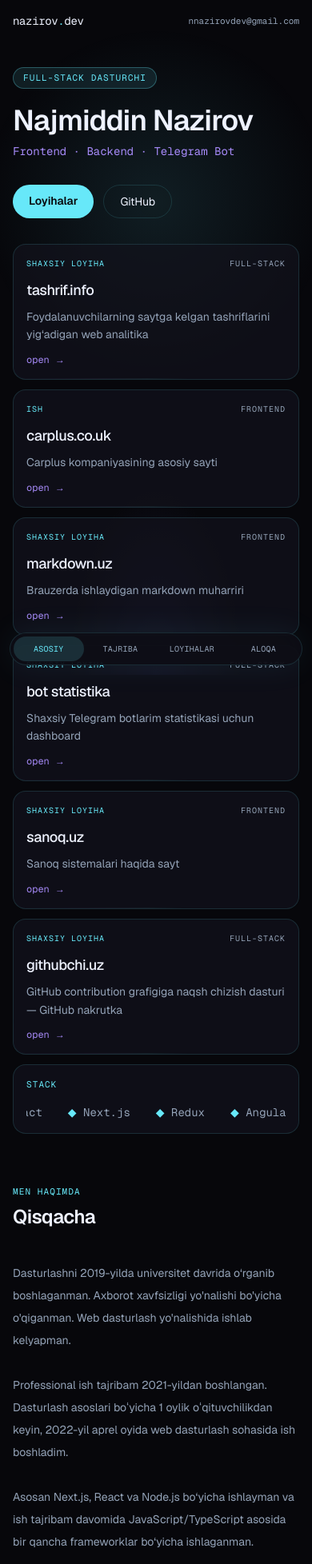
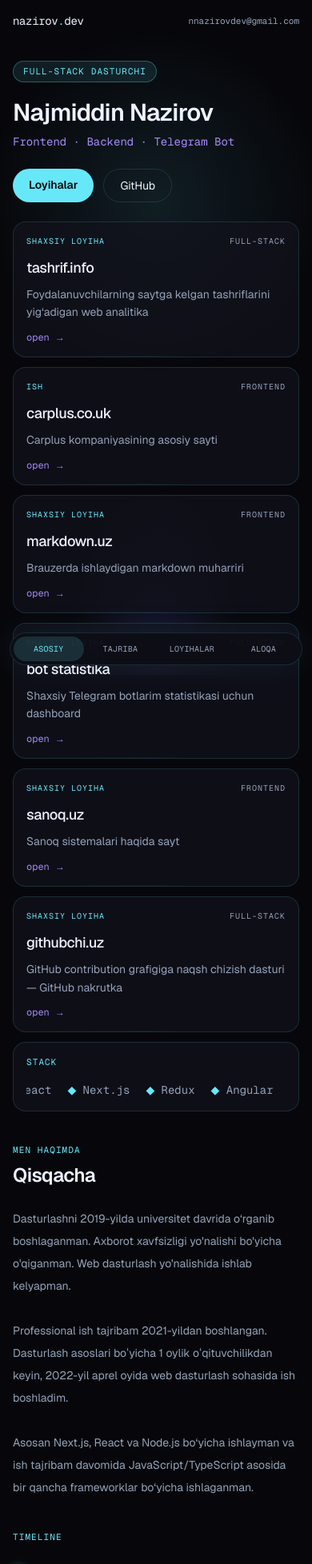
Before and after one commit to jarkurghan/portfolio-v2, a Next.js app: page / in a window 390 px wide. Shown: the top 1956 px of the page at 80% size. Built offline with nearby package versions, Linux system fonts and the light colour scheme.

Commit message:
Refactor layout and spacing across multiple components: adjust margins and padding in Home, Contact, Experience, Work, and WorkSlug pages for improved visual consistency and user experience. Update skill marquee and timeline components for better alignment and spacing.

```diff
--- a/app/contact/page.tsx
+++ b/app/contact/page.tsx
@@ -10,12 +10,12 @@ export default function ContactPage() {
   const write = contact.channels.filter((c) => c.primary);
 
   return (
-    <main className="mx-auto grid w-full max-w-6xl flex-1 gap-10 px-4 py-8 md:grid-cols-[260px_1fr] md:gap-16 md:px-8 md:py-10">
+    <main className="mx-auto grid w-full max-w-6xl flex-1 gap-6 px-4 py-8 md:grid-cols-[260px_1fr] md:gap-16 md:px-8 md:py-10">
       <aside className="md:sticky md:top-8 md:self-start">
         {/* <p className="font-mono text-[11px] uppercase tracking-widest text-cyan">
           {contact.status.label}
         </p> */}
-        <h1 className="mt-2 text-3xl font-semibold tracking-tight md:text-4xl">Aloqa</h1>
+        <h1 className="mt-0 text-3xl font-semibold tracking-tight md:mt-2 md:text-4xl">Aloqa</h1>
         {/* <p className="mt-3 text-sm text-violet">{contact.status.value}</p> */}
         {/* <p className="mt-2 text-sm leading-relaxed text-muted">{contact.status.detail}</p> */}
 
@@ -31,7 +31,7 @@ export default function ContactPage() {
           ))}
         </dl>
 
-        <div className="mt-8 flex flex-col gap-3 font-mono text-sm">
+        <div className="mt-6 flex flex-col gap-3 font-mono text-sm md:mt-8">
           {write.map((channel) => (
             <a
               key={channel.id}
@@ -45,7 +45,7 @@ export default function ContactPage() {
         </div>
       </aside>
 
-      <div className="min-w-0 space-y-16 pb-8">
+      <div className="min-w-0 space-y-10 pb-8 md:space-y-16">
         <section>
           <h2 className="hidden font-mono text-[11px] uppercase tracking-widest text-cyan md:block">
             Men buyoqdaman
--- a/app/experience/page.tsx
+++ b/app/experience/page.tsx
@@ -16,7 +16,7 @@ export default function ExperiencePage() {
       <h1 className="mt-2 text-3xl font-semibold tracking-tight md:text-6xl">
         Tajriba
       </h1>
-      <div className="mt-10">
+      <div className="mt-6 md:mt-10">
         <Timeline items={experience} detailed />
       </div>
     </main>
--- a/app/page.tsx
+++ b/app/page.tsx
@@ -9,15 +9,15 @@ export default function Home() {
     const featured = featuredProjects();
 
     return (
-        <main className="mx-auto w-full max-w-6xl flex-1 px-4 pb-16 md:px-8">
-            <section className="flex flex-col justify-center py-8 md:min-h-[72vh] md:py-10">
+        <main className="mx-auto w-full max-w-6xl flex-1 px-4 pb-12 md:px-8 md:pb-16">
+            <section className="flex flex-col justify-center py-6 md:min-h-[72vh] md:py-10">
                 <p className="inline-flex w-fit items-center gap-2 rounded-full border border-cyan/30 bg-cyan/10 px-3 py-1 font-mono text-[11px] uppercase tracking-widest text-cyan">
                     {site.role}
                 </p>
-                <h1 className="mt-5 text-4xl font-semibold tracking-tight sm:text-5xl md:mt-6 md:text-7xl">{site.name}</h1>
+                <h1 className="mt-5 text-3xl font-semibold tracking-tight sm:text-5xl md:mt-6 md:text-7xl">{site.name}</h1>
                 <p className="mt-2 font-mono text-sm text-violet">Frontend · Backend · Telegram Bot</p>
                 {/* <p className="mt-5 max-w-xl text-base leading-relaxed text-muted md:mt-6 md:text-lg">{site.tagline}</p> */}
-                <div className="mt-8 flex flex-wrap gap-3">
+                <div className="mt-6 flex flex-wrap gap-3 md:mt-8">
                     <Link href="/work" className="rounded-full bg-cyan px-5 py-2.5 text-sm font-semibold text-bg transition-opacity hover:opacity-90">
                         Loyihalar
                     </Link>
@@ -44,7 +44,7 @@ export default function Home() {
                 </div>
             </section>
 
-            <section className="mt-16 grid gap-10 md:grid-cols-[0.8fr_1.2fr]">
+            <section className="mt-10 grid gap-6 md:mt-16 md:grid-cols-[0.8fr_1.2fr] md:gap-10">
                 <div>
                     <p className="font-mono text-[11px] uppercase tracking-widest text-cyan">Men haqimda</p>
                     <h2 className="mt-2 text-2xl font-semibold tracking-tight md:text-3xl">Qisqacha</h2>
@@ -52,7 +52,7 @@ export default function Home() {
                 <p className="whitespace-pre-line text-sm leading-7 text-muted">{about}</p>
             </section>
 
-            <section className="mt-16">
+            <section className="mt-10 md:mt-16">
                 <p className="font-mono text-[11px] uppercase tracking-widest text-cyan">Timeline</p>
                 <Timeline items={experience.filter((job) => job.kind !== "education")} />
             </section>
--- a/app/work/[slug]/page.tsx
+++ b/app/work/[slug]/page.tsx
@@ -22,7 +22,7 @@ export default async function WorkSlugPage({ params }: Props) {
     if (!project) notFound();
 
     return (
-        <main className="mx-auto grid w-full max-w-6xl flex-1 gap-8 px-4 py-8 md:grid-cols-[240px_1fr] md:gap-12 md:px-8 md:py-10">
+        <main className="mx-auto grid w-full max-w-6xl flex-1 gap-5 px-4 py-8 md:grid-cols-[240px_1fr] md:gap-12 md:px-8 md:py-10">
             <aside className="min-w-0 md:sticky md:top-8 md:w-[240px] md:max-w-[240px] md:self-start">
                 <BackLink href="/work" className="inline-flex items-center font-mono text-xs text-muted transition-colors hover:text-cyan">
                     ← orqaga
@@ -82,12 +82,12 @@ export default async function WorkSlugPage({ params }: Props) {
                 ) : null}
             </aside>
 
-            <div className="space-y-14 pb-8">
-                <p className="text-lg leading-relaxed text-muted">{project.summary}</p>
+            <div className="space-y-8 pb-8 md:space-y-14">
+                <p className="text-base leading-relaxed text-muted md:text-lg">{project.summary}</p>
 
                 <section>
                     <h2 className="font-mono text-[11px] uppercase tracking-widest text-cyan">Vazifa</h2>
-                    <p className="mt-3 text-base leading-8 text-ink/90">{project.purpose}</p>
+                    <p className="mt-3 text-base leading-7 text-ink/90 md:leading-8">{project.purpose}</p>
                 </section>
 
                 <section>
--- a/app/work/page.tsx
+++ b/app/work/page.tsx
@@ -18,7 +18,7 @@ export default function WorkPage() {
       <p className="mt-4 max-w-xl text-sm leading-relaxed text-muted">
         Vazifa, nima o‘rgatgani va stack — har bir sahifada.
       </p>
-      <div className="mt-10">
+      <div className="mt-6 md:mt-10">
         <WorkGrid />
       </div>
     </main>
--- a/components/skill-marquee.tsx
+++ b/components/skill-marquee.tsx
@@ -6,7 +6,7 @@ export function SkillMarquee() {
 
   return (
     <div className="overflow-hidden">
-      <div className="marquee-track gap-8">
+      <div className="marquee-track gap-5 md:gap-8">
         {loop.map((skill, i) => (
           <span
             key={`${skill}-${i}`}
--- a/components/timeline.tsx
+++ b/components/timeline.tsx
@@ -10,14 +10,14 @@ export function Timeline({
   return (
     <ol className="mt-6 space-y-0">
       {items.map((job, i) => (
-        <li key={job.company} className="flex gap-4 md:gap-6">
-          <div className="flex w-6 shrink-0 flex-col items-center md:w-10">
+        <li key={job.company} className="flex gap-2 md:gap-6">
+          <div className="flex w-3.5 shrink-0 flex-col items-center md:w-10">
             <span className="mt-1.5 h-2.5 w-2.5 rounded-full bg-cyan shadow-[0_0_12px_var(--cyan)]" />
             {i < items.length - 1 ? (
               <span className="w-px flex-1 bg-line" />
             ) : null}
           </div>
-          <div className="min-w-0 flex-1 pb-10">
+          <div className="min-w-0 flex-1 pb-6 md:pb-10">
             <p className="font-mono text-xs text-muted">{job.period}</p>
             <h3 className="mt-1 text-lg font-medium">
               {job.url ? (
--- a/components/work-grid.tsx
+++ b/components/work-grid.tsx
@@ -37,7 +37,7 @@ export function WorkGrid() {
                     </button>
                 ))}
             </div>
-            <div className="mt-8 grid grid-cols-1 gap-3 sm:grid-cols-2 sm:gap-4 lg:grid-cols-3">
+            <div className="mt-5 grid grid-cols-1 gap-3 sm:grid-cols-2 sm:gap-4 md:mt-8 lg:grid-cols-3">
                 {list.map((project) => (
                     <BentoCard key={project.slug} project={project} size="sm" />
                 ))}
```
